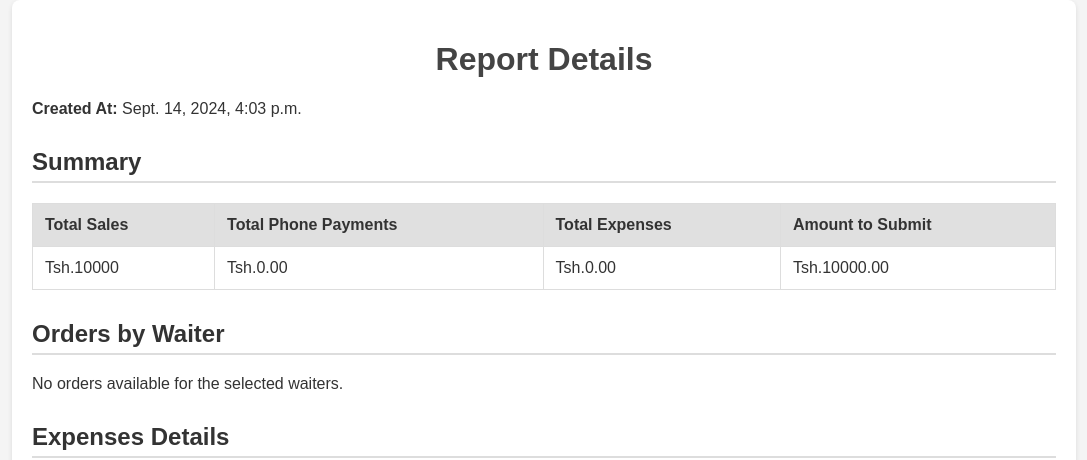
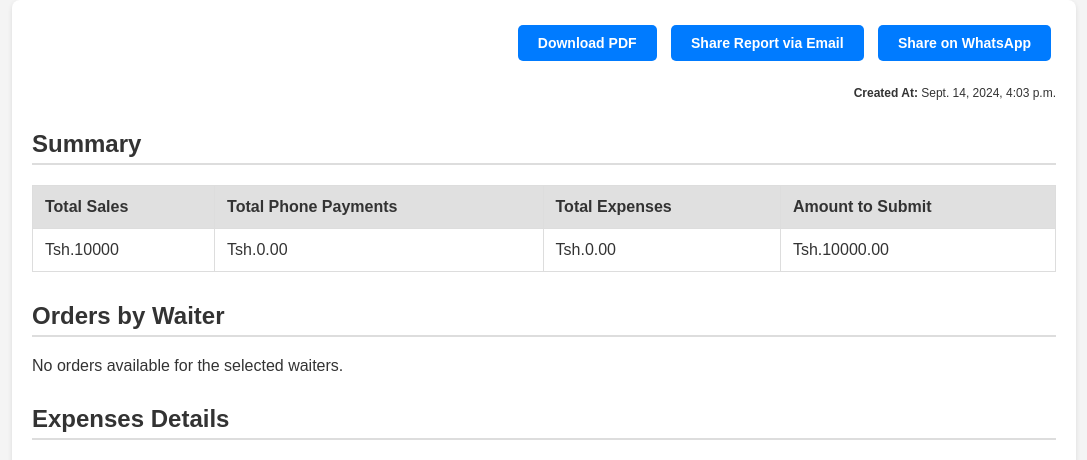
Before and after one commit to nikodemo-bukwimba/Restaurant-management-system, a Django app: page /orders/report/view/117/ in a window 1280 px wide. Shown: the top 460 px of the page, without its empty margins (96-1183 px from the left). Run offline with Django 5.2, Linux system fonts and the light colour scheme; a user stored in the database is signed in; data comes from the database, SQL or seed files in the repository; both versions use the stored data as it was after the commit.

Commit message:
Allowing download the saved report

```diff
--- a/orders/templates/orders/view_report.html
+++ b/orders/templates/orders/view_report.html
@@ -22,6 +22,26 @@
         h1 {
             text-align: center;
             color: #444;
+        }
+        .btn-container {
+            text-align: right;
+            margin-bottom: 20px;
+        }
+        .btn-primary {
+            display: inline-block;
+            padding: 10px 20px;
+            margin: 5px;
+            font-size: 14px;
+            font-weight: bold;
+            text-align: center;
+            text-decoration: none;
+            color: #fff;
+            background-color: #007bff;
+            border-radius: 5px;
+            transition: background-color 0.3s;
+        }
+        .btn-primary:hover {
+            background-color: #0056b3;
         }
         table {
             width: 100%;
@@ -49,14 +69,26 @@
             padding-bottom: 5px;
             color: #333;
         }
+        .created-at {
+            text-align: right;
+            margin-bottom: 20px;
+            font-size: 12px;
+        }
     </style>
 </head>
 <body>
     <div class="container">
-        <h1>Report Details</h1>
+        <!-- Action Buttons -->
+        <div class="btn-container">
+            <a href="{% url 'orders:download_manager_report_pdf' report.id %}" class="btn-primary">Download PDF</a>
+            <a href="mailto:?subject=Manager Report&body=Here is the manager report: {{ request.build_absolute_uri }}" class="btn-primary">Share Report via Email</a>
+            <a href="https://wa.me/?text=Here%20is%20the%20manager%20report%20{{ request.build_absolute_uri }}" class="btn-primary">Share on WhatsApp</a>
+        </div>
 
         <!-- Display report details -->
-        <p><strong>Created At:</strong> {{ report.created_at }}</p>
+        <div class="created-at">
+            <strong>Created At:</strong> {{ report.created_at }}
+        </div>
 
         <!-- Display summary in a table -->
         <h2 class="section-title">Summary</h2>
--- a/orders/urls.py
+++ b/orders/urls.py
@@ -12,7 +12,7 @@ urlpatterns = [
      # Report Generation and Saving
     path('generate_report/', views.generate_manager_report_view, name='generate_manager_report'),
     path('save_report/', views.save_manager_report, name='save_manager_report'),
-    path('download_report/', views.download_manager_report_pdf, name='download_manager_report_pdf'),
+    path('download_report/<int:report_id>/', views.download_manager_report_pdf, name='download_manager_report_pdf'),
 
     # Report List and Viewing
     path('report/list/', views.view_report_list, name='view_report_list'),
--- a/orders/views.py
+++ b/orders/views.py
@@ -555,29 +555,59 @@ from django.http import HttpResponse
 from django.template.loader import render_to_string
 from xhtml2pdf import pisa
 from io import BytesIO
+from weasyprint import HTML
+from django.template.loader import get_template
 from django.contrib.auth.decorators import login_required
 
 @login_required
-def download_manager_report_pdf(request):
-    # Get the context data from generate_manager_report
-    context = generate_manager_report(request)
-    context['is_pdf'] = True  # Add this flag to the context
+def download_manager_report_pdf(request, report_id):
+    # Retrieve the report
+    report = get_object_or_404(Report, id=report_id)
 
-    # Render the HTML to a string using the context data
-    html_string = render_to_string('orders/manager_report.html', context)
+    # Extract data from the report
+    report_data = report.report_data
+    total_sales = report_data.get('total_sales', 0)
+    total_phone_payments = report_data.get('total_phone_payments', 0)
+    total_expenses = report_data.get('total_expenses', 0)
+    amount_to_submit = report_data.get('amount_to_submit', 0)
+    expenses_ids = report_data.get('expenses', [])
+    orders_by_waiter_data = report_data.get('orders_by_waiter', {})
+
+    # Fetch detailed expense data
+    expense_details = Expense.objects.filter(id__in=expenses_ids)
+
+    # Fetch detailed order data and filter out waiters with no orders
+    orders_by_waiter = {}
+    for waiter_id, order_ids in orders_by_waiter_data.items():
+        if order_ids:  # Only include waiters with orders
+            waiter = Waiter.objects.get(id=waiter_id)
+            orders = Order.objects.filter(id__in=order_ids)
+            if orders.exists():  # Ensure the waiter has orders
+                orders_by_waiter[waiter] = orders
+
+    # Prepare the context for the PDF
+    context = {
+        'report': report,
+        'total_sales': total_sales,
+        'total_phone_payments': total_phone_payments,
+        'total_expenses': total_expenses,
+        'amount_to_submit': amount_to_submit,
+        'orders_by_waiter': orders_by_waiter,
+        'expenses': expense_details
+    }
+
+    # Load the template
+    template = get_template('orders/pdf_report.html')
+    html_content = template.render(context)
 
     # Create PDF
-    result = BytesIO()
-    pdf = pisa.CreatePDF(BytesIO(html_string.encode("UTF-8")), dest=result)
+    pdf = HTML(string=html_content).write_pdf()
 
-    if pdf.err:
-        return HttpResponse('Error generating PDF', status=500)
+    # Prepare response
+    response = HttpResponse(pdf, content_type='application/pdf')
+    response['Content-Disposition'] = f'attachment; filename="manager_report_{report_id}.pdf"'
 
-    # Prepare PDF response
-    pdf_response = HttpResponse(result.getvalue(), content_type='application/pdf')
-    pdf_response['Content-Disposition'] = 'attachment; filename="manager_report.pdf"'
-
-    return pdf_response
+    return response
 
 
 #View saved report list
```
Also changed, not shown: orders/templates/orders/pdf_report.html (added, +121 -0 lines), db.sqlite3.
